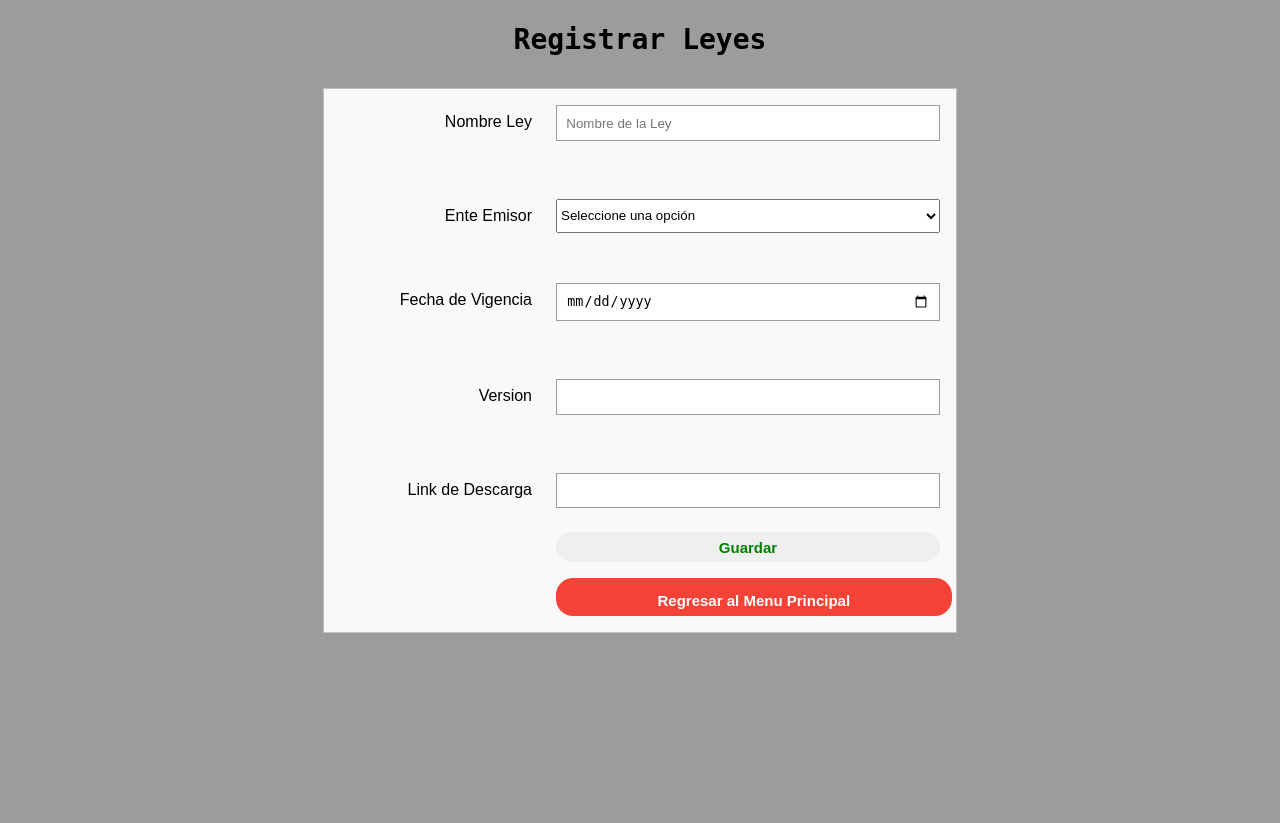
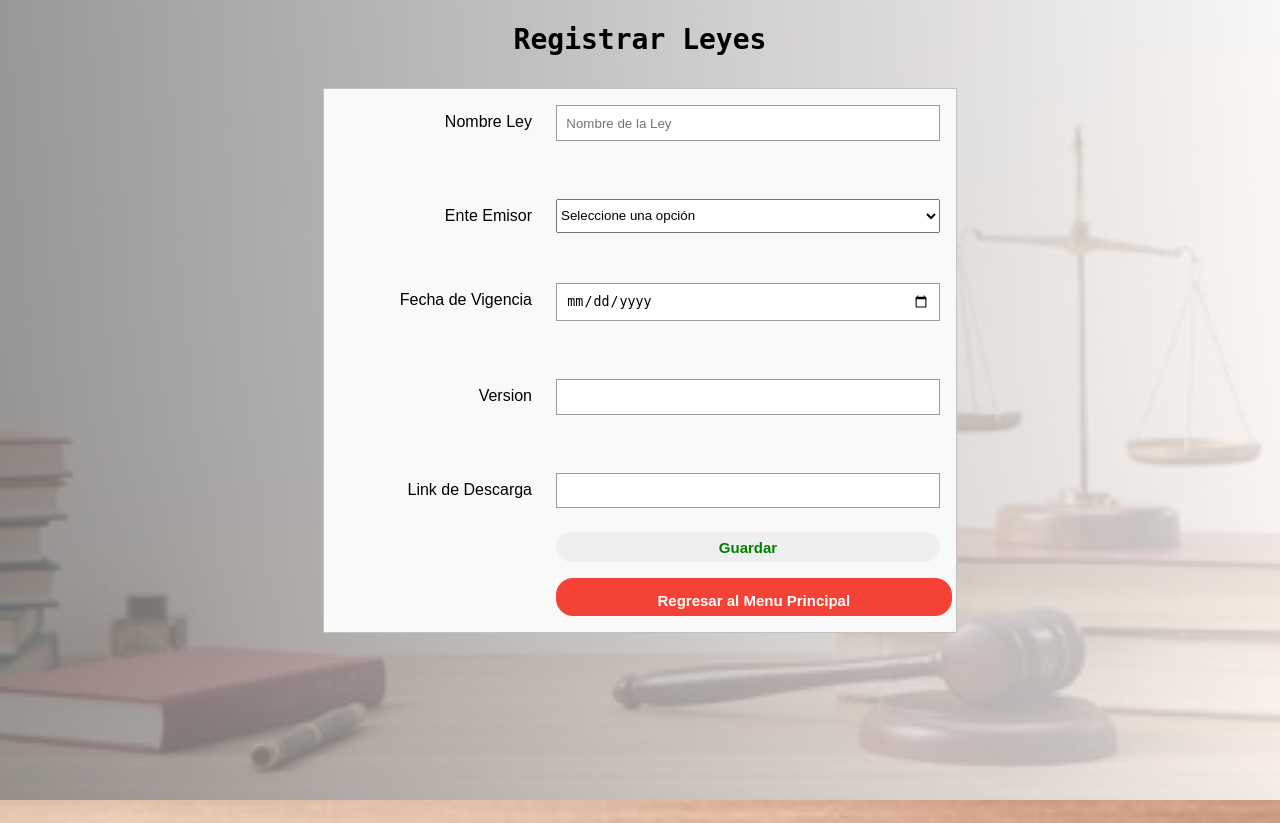
Before and after one commit to LuisCuevaBayBay/Libreria2, a PHP site: page /backend/addDatosLey.php in a window 1280 px wide. Before the commit the page ends 633 px from the top, so only its background shows below. Run offline with PHP 8.4, Linux system fonts and the light colour scheme; data that the repository does not hold is empty.

Commit message:
detalles de diseño

```diff
--- a/backend/css/add.css
+++ b/backend/css/add.css
@@ -1,6 +1,24 @@
 body{
-  background-color: #9c9c9c;
-  font-family: Arial;
+  margin: 0;
+  min-height: 100vh;
+ background-image: url(../../Img/fondoprueba3.jpg);
+ background-repeat: no-repeat;
+ background-size: cover;
+ background-position: center;
+ background-attachment: fixed;
+ font-family: Arial;
+}
+body:before {
+  content: "";
+  width: 100%;
+  min-height: 100vh;
+  height: 100%;
+  position:absolute;
+  top: 0;
+  left: 0;
+  background: linear-gradient(90deg, gray,white);
+  opacity: 0.8;
+  z-index: -1;
 }
 
 form{
--- a/php/buscarSettings.php
+++ b/php/buscarSettings.php
@@ -25,8 +25,8 @@
     while ($registro = mysqli_fetch_assoc($sql2)){
     ?>
     <tr>
-        <td class="estilo-tabla" width="200px" style="text-align:center" colspan="3"><?=$registro['nombre_ley']?></td>
-        <td class="estilo-tabla" width="1000px" style="text-align:left" colspan="3"><?=$registro['descripcion_articulo']?></td>
+        <td class="estilo-tabla" width="200px" style="text-align:left" colspan="3"><?=$registro['nombre_ley']?></td>
+        <td class="estilo-tabla" width="1000px" style="text-align:justify" colspan="3"><?=$registro['descripcion_articulo']?></td>
         <td class="estilo-tabla" width="100px"colspan="3"><a href="<?=$registro['link']?>"target="_blank"><i class="fa fa-download"></i> </a></td>
     </tr>
    <?php
```
Also changed, not shown: backend/addDatosGaceta.php (+9 -2 lines), backend/addDatosLeyes.php (+8 -4 lines), backend/addFichasLeyes.php (+6 -4 lines).
